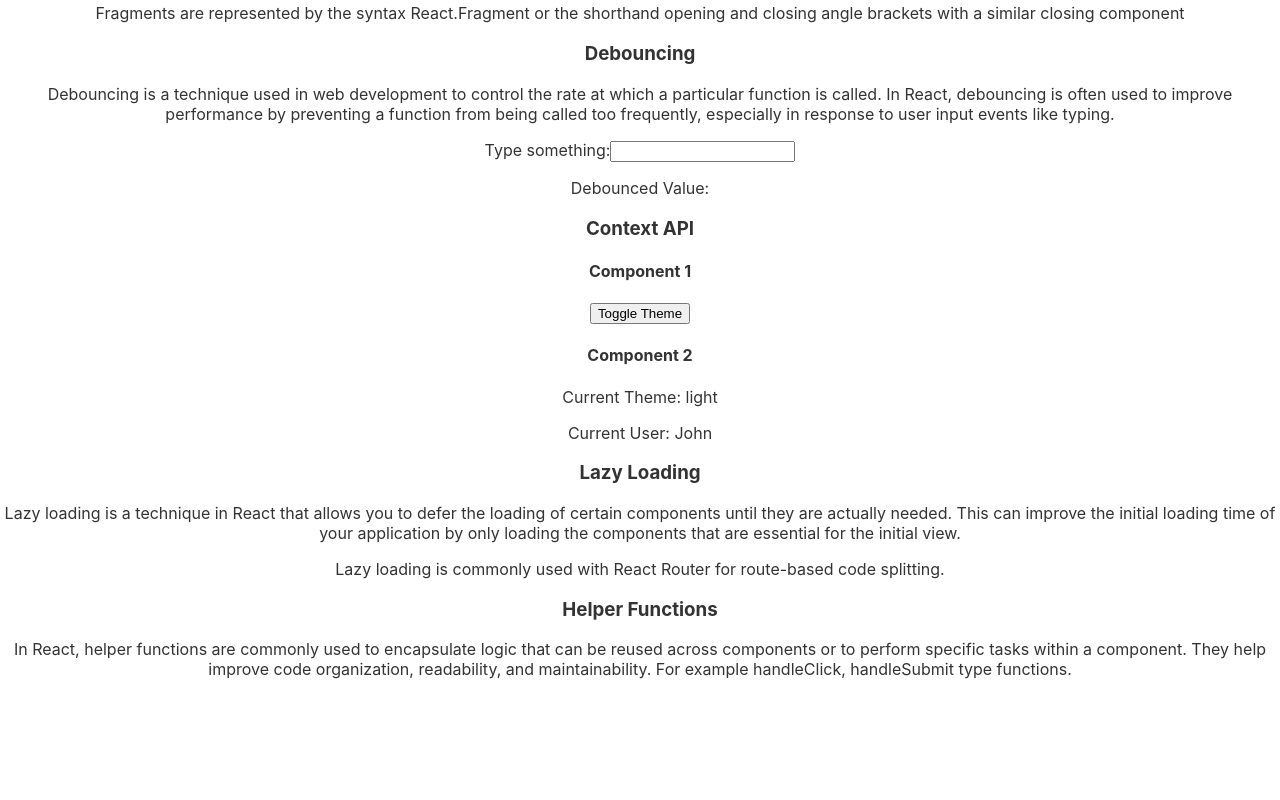
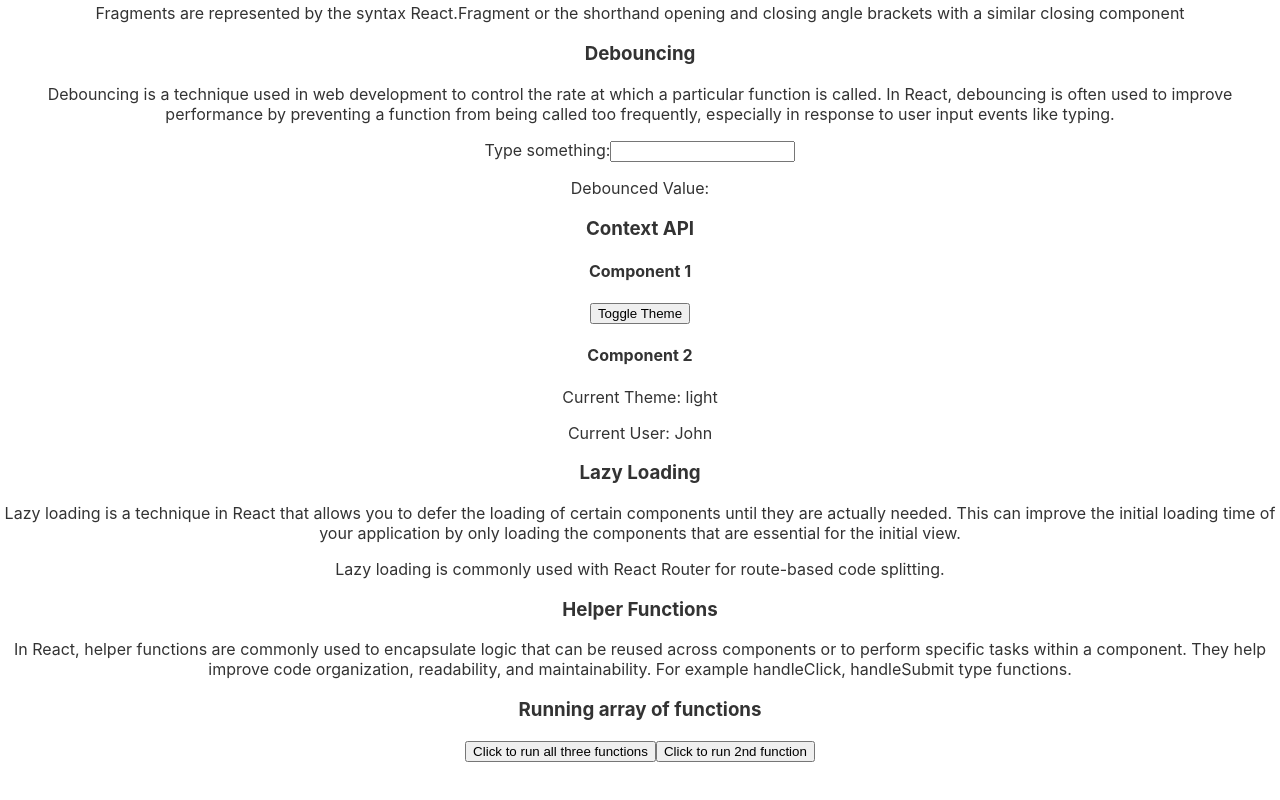
Before and after one commit to KshitizSachan/how-to-react, a React (Create React App) app: page / in a window 1280 px wide. Shown: the part 1374-2174 px from the top of the page. Before the commit the page ends 2133 px from the top, so only its background shows below. Built offline with nearby package versions, Linux system fonts and the light colour scheme; no server answers.

Commit message:
added array of functions

```diff
--- a/src/App.js
+++ b/src/App.js
@@ -16,6 +16,7 @@ import Component1 from "./components/context/component1";
 import Component2 from "./components/context/component2";
 import ParentContext from "./components/context/parentComponent";
 import HelperFunction from './components/helper_functions';
+import ArrayFunctions from './components/arrays_of_functions'
 
 const LazyComponent = lazy(() => import('./components/lazyLoading'));
 
@@ -43,6 +44,7 @@ function App() {
             <LazyComponent />
           </Suspense>
           <HelperFunction/>
+          <ArrayFunctions />
     </ParentContext>
     </MyContextProvider>
   );
--- /dev/null
+++ b/src/components/arrays_of_functions.jsx
@@ -0,0 +1,37 @@
+import { useState, useEffect } from "react";
+
+const ArrayFunctions = () =>{
+    const [value1, setValue1] = useState()
+    const [value2, setValue2] = useState()
+    const [value3, setValue3] = useState()
+
+    const functionArray = [
+        () =>{setValue1(1)},
+        () =>{setValue2(1)},
+        () =>{setValue3(1)},
+    ]
+
+    const handleClick = () =>{
+            functionArray.forEach((fun) =>{
+                fun()
+            })
+    }
+
+    const handleClick2 = () =>{
+        functionArray[1]()
+    }
+
+    return (
+        <>
+            <h3>Running array of functions</h3>
+            <button onClick={handleClick}>Click to run all three functions</button>
+            <button onClick={handleClick2}>Click to run 2nd function</button>
+            {value1 && (<div>Function 1 executed successfully</div>)}
+            {value2 && (<div>Function 2 executed successfully</div>)}
+            {value3 && (<div>Function 3 executed successfully</div>)}
+
+        </>
+    )
+}
+
+export default ArrayFunctions;
--- /dev/null
+++ b/src/components/custom hooks/customHook.jsx
@@ -0,0 +1,5 @@
+import useToggle from "./useToggle";
+
+const CustomHook = () =>{
+
+}
```
Also changed, not shown: src/components/custom hooks/useToggle.jsx (added, +14 -0 lines).
